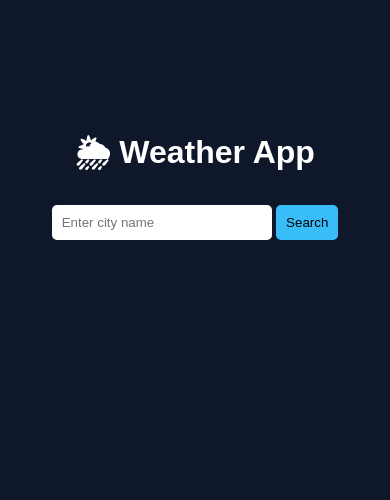
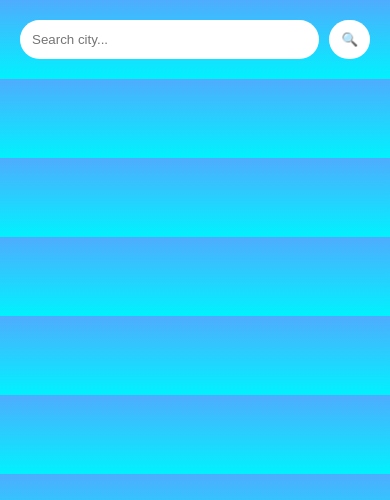
Before and after one commit to ashin-ramesh/weather_app, a Flask app: page / in a window 390 px wide. Shown: the top 500 px of the page. Run offline with Flask 3, Linux system fonts and the light colour scheme.

Commit message:
mobile app UI final

```diff
--- a/app.py
+++ b/app.py
@@ -1,43 +1,59 @@
 from flask import Flask, render_template, request
 import requests
 import os
+import datetime
 
 app = Flask(__name__)
 
-# 🔑 Replace with your OpenWeather API key
+# 🔑 PUT YOUR API KEY HERE
 API_KEY = "fa476182e7c6a7459a3e4a3f4057b19d"
 
-@app.route('/')
+@app.route("/", methods=["GET", "POST"])
 def home():
-    return render_template("index.html")
+    weather = None
+    forecast = []
+    error = None
 
-@app.route('/location', methods=['POST'])
-def location():
-    city = request.form.get('city')
+    if request.method == "POST":
+        city = request.form.get("city")
 
-    if not city:
-        return render_template("index.html", error="Please enter a city name")
+        if city:
+            # 🔹 Current Weather
+            url = f"http://api.openweathermap.org/data/2.5/weather?q={city}&appid={API_KEY}&units=metric"
+            res = requests.get(url)
 
-    url = f"http://api.openweathermap.org/data/2.5/weather?q={city}&appid={API_KEY}&units=metric"
+            if res.status_code == 200:
+                data = res.json()
 
-    response = requests.get(url)
+                weather = {
+                    "city": data["name"],
+                    "temperature": data["main"]["temp"],
+                    "description": data["weather"][0]["description"],
+                    "humidity": data["main"]["humidity"],
+                    "icon": data["weather"][0]["icon"]
+                }
 
-    if response.status_code != 200:
-        return render_template("index.html", error="City not found!")
+                # 🔹 5 Day Forecast
+                f_url = f"http://api.openweathermap.org/data/2.5/forecast?q={city}&appid={API_KEY}&units=metric"
+                f_res = requests.get(f_url)
+                f_data = f_res.json()
 
-    data = response.json()
+                for i in range(0, 40, 8):  # 5 days
+                    day = f_data["list"][i]
 
-    weather_data = {
-        "city": data["name"],
-        "temperature": data["main"]["temp"],
-        "description": data["weather"][0]["description"],
-        "humidity": data["main"]["humidity"]
-    }
+                    forecast.append({
+                        "temp": day["main"]["temp"],
+                        "icon": day["weather"][0]["icon"],
+                        "day": datetime.datetime.fromtimestamp(day["dt"]).strftime('%a')
+                    })
 
-    return render_template("index.html", weather=weather_data)
+            else:
+                error = "City not found!"
+
+    return render_template("index.html", weather=weather, forecast=forecast, error=error)
 
 
-# 🔥 IMPORTANT FOR RENDER
+# 🔥 RENDER DEPLOY FIX
 if __name__ == "__main__":
     port = int(os.environ.get("PORT", 10000))
     app.run(host="0.0.0.0", port=port)
--- a/templates/index.html
+++ b/templates/index.html
@@ -1,55 +1,136 @@
 <!DOCTYPE html>
 <html>
 <head>
-    <title>Weather App</title>
+    <title>Weather Mobile</title>
+
+    <meta name="viewport" content="width=device-width, initial-scale=1.0">
+
     <style>
         body {
-            font-family: Arial;
-            text-align: center;
-            background: #0f172a;
+            margin: 0;
+            font-family: 'Segoe UI';
             color: white;
-            padding-top: 100px;
         }
+
+        .app {
+            max-width: 400px;
+            margin: auto;
+            padding: 20px;
+        }
+
+        .search {
+            display: flex;
+            gap: 10px;
+        }
+
         input {
-            padding: 10px;
-            width: 200px;
-            border-radius: 5px;
+            flex: 1;
+            padding: 12px;
+            border-radius: 25px;
             border: none;
+            outline: none;
         }
+
         button {
-            padding: 10px;
+            padding: 12px;
+            border-radius: 25px;
             border: none;
-            background: #38bdf8;
+            background: white;
             color: black;
-            border-radius: 5px;
             cursor: pointer;
         }
-        .box {
-            margin-top: 20px;
+
+        .main-weather {
+            text-align: center;
+            margin-top: 30px;
+        }
+
+        .temp {
+            font-size: 65px;
+            font-weight: bold;
+        }
+
+        .forecast {
+            margin-top: 30px;
+            display: flex;
+            overflow-x: auto;
+            gap: 12px;
+        }
+
+        .card {
+            min-width: 90px;
+            background: rgba(255,255,255,0.2);
+            padding: 12px;
+            border-radius: 15px;
+            text-align: center;
+        }
+
+        img {
+            width: 50px;
+        }
+
+        .error {
+            color: #ff6b6b;
+            text-align: center;
         }
     </style>
 </head>
-<body>
 
-    <h1>🌦 Weather App</h1>
+<body
 
-    <form action="/location" method="POST">
-        <input type="text" name="city" placeholder="Enter city name">
-        <button type="submit">Search</button>
+{% if weather %}
+    {% if 'rain' in weather.description %}
+        style="background: linear-gradient(#373B44, #4286f4);"
+    {% elif 'clear' in weather.description %}
+        style="background: linear-gradient(#f7971e, #ffd200);"
+    {% elif 'cloud' in weather.description %}
+        style="background: linear-gradient(#757f9a, #d7dde8);"
+    {% else %}
+        style="background: linear-gradient(#4facfe, #00f2fe);"
+    {% endif %}
+{% else %}
+    style="background: linear-gradient(#4facfe, #00f2fe);"
+{% endif %}
+>
+
+<div class="app">
+
+    <!-- 🔍 SEARCH -->
+    <form method="POST" class="search">
+        <input type="text" name="city" placeholder="Search city..." required>
+        <button>🔍</button>
     </form>
 
-    <div class="box">
-        {% if weather %}
-            <h2>{{ weather.city }}</h2>
-            <p>🌡 Temperature: {{ weather.temperature }} °C</p>
-            <p>☁ Weather: {{ weather.description }}</p>
-            <p>💧 Humidity: {{ weather.humidity }}%</p>
-        {% endif %}
+    <!-- 🌤 CURRENT WEATHER -->
+    {% if weather %}
+    <div class="main-weather">
+        <h2>{{ weather.city }}</h2>
+        <img src="http://openweathermap.org/img/wn/{{ weather.icon }}@2x.png">
+        <div class="temp">{{ weather.temperature }}°C</div>
+        <p>{{ weather.description }}</p>
+        <p>💧 {{ weather.humidity }}%</p>
+    </div>
+    {% endif %}
 
-        {% if error %}
-            <p style="color:red;">{{ error }}</p>
-        {% endif %}
+    <!-- 📅 FORECAST -->
+    {% if forecast %}
+    <div class="forecast">
+        {% for day in forecast %}
+        <div class="card">
+            <p>{{ day.day }}</p>
+            <img src="http://openweathermap.org/img/wn/{{ day.icon }}.png">
+            <p>{{ day.temp }}°C</p>
+        </div>
+        {% endfor %}
     </div>
+    {% endif %}
+
+    <!-- ❌ ERROR -->
+    {% if error %}
+        <p class="error">{{ error }}</p>
+    {% endif %}
+
+</div>
 
 </body>
 </html>
```
